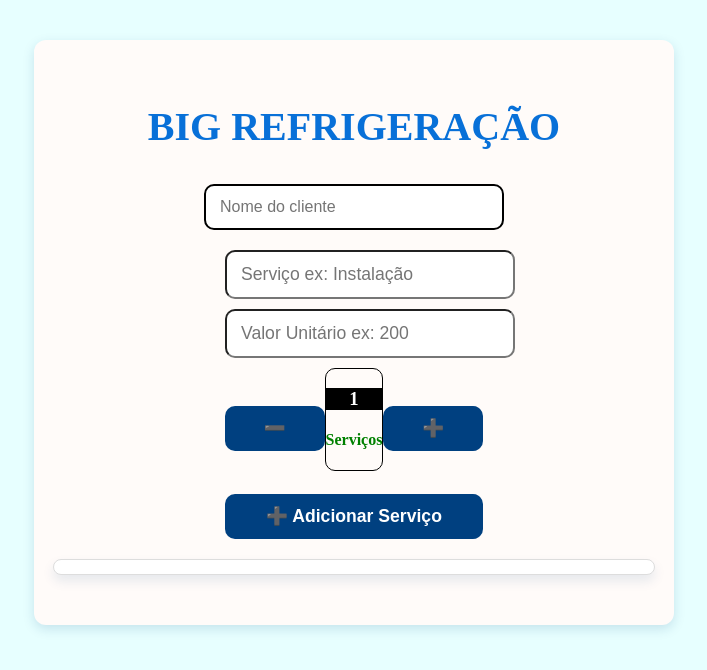
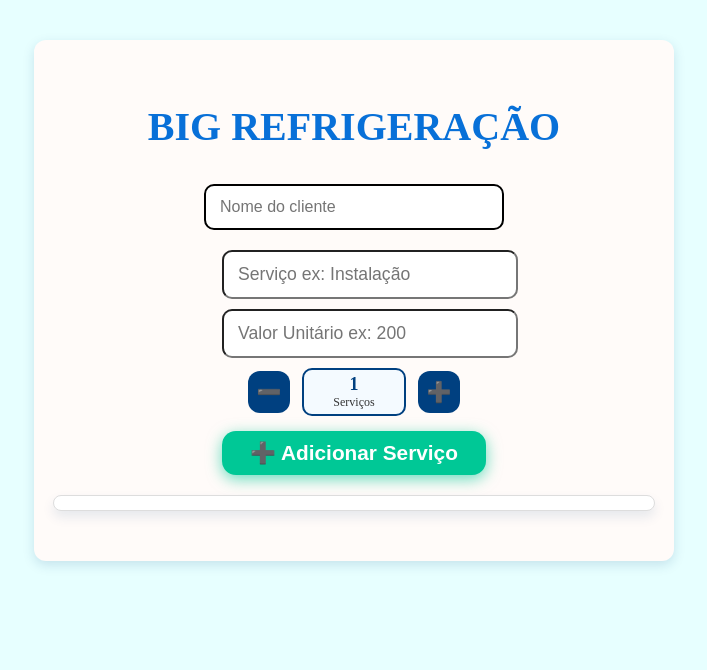
Before and after one commit to Geremiasrds/jamile-orcamentos, a React (Create React App) app: page / in a window 1280 px wide. Shown: the top 670 px of the page, without its empty margins (286-993 px from the left). Built offline with nearby package versions, Linux system fonts and the light colour scheme.

Commit message:
Adiciona mensagem de erro que desaparece após 5 segundos

```diff
--- a/src/App.jsx
+++ b/src/App.jsx
@@ -60,9 +60,18 @@ const App = () => {
     setMostrarBotaoAddOrcamento(true);
   };
 
-  const editarServico = (index) => {
+  const editarServico = (index, novoServico = null) => {
+  if (novoServico) {
+    // Atualização inline vindo do input do ListaServicos
+    const novosServicos = [...servicos];
+    novosServicos[index] = novoServico;
+    setServicos(novosServicos);
+  } else {
+    // Edição via botão externo (caso ServicoForm ainda use)
     setEditandoServicoIndex(index);
-  };
+  }
+};
+
 
   const excluirServico = (index) => {
     const novos = servicos.filter((_, i) => i !== index);
--- a/src/components/ListaServicos.jsx
+++ b/src/components/ListaServicos.jsx
@@ -1,26 +1,107 @@
-import React from "react";
-import { Card, CardBody, ButtonGroup, ButtonMini } from "../styles/StyledComponents";
+import React, { useState } from "react";
+import {
+  Card,
+  CardBody,
+  ButtonGroup,
+  ButtonMini,
+} from "../styles/StyledComponents";
 
 const ListaServicos = ({ servicos, onEditar, onExcluir }) => {
+  const [editandoIndex, setEditandoIndex] = useState(null);
+  const [valoresEditados, setValoresEditados] = useState({
+    servico: "",
+    qtd: 1,
+    valorUnitario: 0,
+  });
+
+  const iniciarEdicao = (index) => {
+    setEditandoIndex(index);
+    setValoresEditados({ ...servicos[index] });
+  };
+
+  const cancelarEdicao = () => {
+    setEditandoIndex(null);
+  };
+
+  const salvarEdicao = (index) => {
+    onEditar(index, valoresEditados);
+    setEditandoIndex(null);
+  };
+
   return (
     <Card>
       <CardBody>
         {servicos.map((s, index) => (
-          <div className=""
+          <div
             key={index}
             style={{
-              display: "flex",               // Alinha conteúdo em linha
-              justifyContent: "space-between", // Espaço entre serviço e botões           // Alinha verticalmente
-              marginBottom: "5px",
+              marginBottom: "15px",
+              borderBottom: "1px solid #ccc",
+              paddingBottom: "10px",
             }}
           >
+            {editandoIndex === index ? (
+              <>
+                {/* 👇 Preview atualizado em tempo real */}
+                <p style={{ margin: "0 0 6px 0", fontWeight: "bold", color: "#333" }}>
+                  {valoresEditados.qtd}x {valoresEditados.servico} - R$ {valoresEditados.valorUnitario.toFixed(2)} cada
+                </p>
+
+                <div style={{ display: "flex", gap: "8px", alignItems: "center" }}>
+                  <input
+                    type="text"
+                    value={valoresEditados.servico}
+                    onChange={(e) =>
+                      setValoresEditados((prev) => ({
+                        ...prev,
+                        servico: e.target.value,
+                      }))
+                    }
+                    placeholder="Serviço"
+                    style={{ width: "120px" }}
+                  />
+                  <input
+                    type="number"
+                    value={valoresEditados.qtd}
+                    onChange={(e) =>
+                      setValoresEditados((prev) => ({
+                        ...prev,
+                        qtd: Number(e.target.value),
+                      }))
+                    }
+                    placeholder="Qtd"
+                    style={{ width: "50px" }}
+                  />
+                  <input
+                    type="number"
+                    step="0.01"
+                    value={valoresEditados.valorUnitario}
+                    onChange={(e) =>
+                      setValoresEditados((prev) => ({
+                        ...prev,
+                        valorUnitario: Number(e.target.value),
+                      }))
+                    }
+                    placeholder="Valor"
+                    style={{ width: "90px" }}
+                  />
+                  <ButtonGroup>
+                    <ButtonMini onClick={() => salvarEdicao(index)}>💾</ButtonMini>
+                    <ButtonMini onClick={cancelarEdicao}>❌</ButtonMini>
+                  </ButtonGroup>
+                </div>
+              </>
+            ) : (
+              <div style={{ display: "flex", justifyContent: "space-between", alignItems: "center" }}>
                 <p style={{ margin: 0 }}>
                   <strong>{s.qtd}x {s.servico}</strong> - R$ {s.valorUnitario.toFixed(2)} cada
                 </p>
                 <ButtonGroup>
-              <ButtonMini onClick={() => onEditar(index)}>✏️</ButtonMini>
+                  <ButtonMini onClick={() => iniciarEdicao(index)}>✏️</ButtonMini>
                   <ButtonMini onClick={() => onExcluir(index)}>❌</ButtonMini>
                 </ButtonGroup>
+              </div>
+            )}
           </div>
         ))}
       </CardBody>
--- a/src/components/ServicoForm.jsx
+++ b/src/components/ServicoForm.jsx
@@ -1,12 +1,20 @@
 import React, { useEffect, useState } from "react";
-import { Input, Button } from "../styles/StyledComponents";
+
+import {
+  Input,
+  QuantidadeContainer,
+  QuantidadeBotao,
+  QuantidadeBox,
+  QuantidadeNumero,
+  QuantidadeLabel,
+  AddButton, // importe aqui
+} from "../styles/StyledComponents";
 
 const ServicoForm = ({ adicionarServico, editandoServico }) => {
-  const [servico, setServico] = useState(""); // Nome do serviço
-  const [qtd, setQtd] = useState(1); // Quantidade do serviço
-  const [valorUnitario, setValorUnitario] = useState(""); // Valor por unidade
+  const [servico, setServico] = useState("");
+  const [qtd, setQtd] = useState(1);
+  const [valorUnitario, setValorUnitario] = useState("");
 
-  // Se estiver editando, preenche os campos com os dados do serviço
   useEffect(() => {
     if (editandoServico) {
       setServico(editandoServico.servico);
@@ -15,7 +23,6 @@ const ServicoForm = ({ adicionarServico, editandoServico }) => {
     }
   }, [editandoServico]);
 
-  // Função para adicionar ou atualizar o serviço
   const handleAdicionar = () => {
     if (!servico || !valorUnitario || qtd <= 0) return;
     adicionarServico({
@@ -23,56 +30,43 @@ const ServicoForm = ({ adicionarServico, editandoServico }) => {
       qtd: Number(qtd),
       valorUnitario: Number(valorUnitario),
     });
-    // Limpa os campos
     setServico("");
     setQtd(1);
     setValorUnitario("");
   };
 
-  // Funções para incrementar ou decrementar a quantidade
-  const aumentarQtd = () => setQtd(prev => prev + 1);
-  const diminuirQtd = () => setQtd(prev => (prev > 1 ? prev - 1 : 1));
+  const aumentarQtd = () => setQtd((prev) => prev + 1);
+  const diminuirQtd = () => setQtd((prev) => (prev > 1 ? prev - 1 : 1));
 
   return (
     <div>
-
-      {/* Campo do nome do serviço */}
       <Input
         placeholder="Serviço ex: Instalação"
         value={servico}
-        onChange={e => setServico(e.target.value)}
+        onChange={(e) => setServico(e.target.value)}
       />
 
-
-<Input
+      <Input
         type="number"
         placeholder="Valor Unitário ex: 200"
         value={valorUnitario}
-        onChange={e => setValorUnitario(e.target.value)}
+        onChange={(e) => setValorUnitario(e.target.value)}
       />
 
+      <QuantidadeContainer>
+        <QuantidadeBotao onClick={diminuirQtd}>➖</QuantidadeBotao>
 
-      <div style={{ display: "flex", alignItems: "center", marginBottom: "5px" }}>
-        {/* Botão de diminuir */}
-        <Button onClick={diminuirQtd} style={{ width: "" }}>➖</Button>
+        <QuantidadeBox>
+          <QuantidadeNumero>{qtd}</QuantidadeNumero>
+          <QuantidadeLabel>Serviços</QuantidadeLabel>
+        </QuantidadeBox>
 
-        {/* Quantidade atual */}
-        <div style={{ fontSize: "16px", textAlign: "center",  color:'green', border: '1px solid black', borderRadius: '10px'} }>
-          <h3 style={{color: 'white', backgroundColor:"black"}}>{qtd}</h3>
-          <h4>Serviços</h4>
-        </div>
+        <QuantidadeBotao onClick={aumentarQtd}>➕</QuantidadeBotao>
+      </QuantidadeContainer>
 
-        {/* Botão de aumentar */}
-        <Button onClick={aumentarQtd} style={{ width: "" }}>➕</Button>
-      </div>
-
-      {/* Campo de valor unitário */}
-
-
-      {/* Botão para adicionar ou atualizar */}
-      <Button onClick={handleAdicionar}>
+      <AddButton onClick={handleAdicionar}>
         {editandoServico ? "✏️ Atualizar Serviço" : "➕ Adicionar Serviço"}
-      </Button>
+      </AddButton>
     </div>
   );
 };
--- a/src/styles/StyledComponents.js
+++ b/src/styles/StyledComponents.js
@@ -1,4 +1,4 @@
-import styled from "styled-components";
+import styled, { keyframes } from "styled-components";
 
 export const Container = styled.div`
   padding: 30px 20px;
@@ -141,3 +141,90 @@ export const TableCell = styled.td`
   text-align: left;
   color: #444;
 `;
+// Alinha os botões ➕ ➖ com a quantidade no meio
+export const QuantidadeContainer = styled.div`
+  display: flex;
+  align-items: center;
+  justify-content: center;
+  gap: 12px;
+  margin-top: 10px;
+`;
+
+// Botões ➕ e ➖ com mesmo tamanho e estilo arredondado
+export const QuantidadeBotao = styled.button`
+  width: 42px;
+  height: 42px;
+  font-size: 20px;
+  background-color: #004080;
+  color: white;
+  border: none;
+  border-radius: 12px;
+  cursor: pointer;
+  transition: background-color 0.3s;
+
+  &:hover {
+    background-color: #0066cc;
+  }
+`;
+
+// Caixa que mostra a quantidade com título "Serviços"
+export const QuantidadeBox = styled.div`
+  display: flex;
+  flex-direction: column;
+  align-items: center;
+  border: 2px solid #004080;
+  border-radius: 10px;
+  padding: 4px 10px;
+  background-color: #f4faff;
+  width: 80px;
+`;
+
+export const QuantidadeNumero = styled.span`
+  font-size: 18px;
+  font-weight: bold;
+  color: #004080;
+`;
+
+export const QuantidadeLabel = styled.span`
+  font-size: 12px;
+  color: #333;
+`;
+
+
+// styledComponents.js
+
+
+// Animação glow pulsante
+const glow = keyframes`
+  0%, 100% {
+    box-shadow: 0 0 8px #00c896, 0 0 20px #00c896;
+  }
+  50% {
+    box-shadow: 0 0 15px #00fcb0, 0 0 30px #00fcb0;
+  }
+`;
+
+export const AddButton = styled.button`
+  background-color: #00c896;
+  color: white;
+  margin-top: 15px;
+  font-weight: 700;
+  padding: 10px 28px;
+  border: none;
+  border-radius: 14px;
+  cursor: pointer;
+  font-size: 1.3rem;
+  transition: background-color 0.3s ease, transform 0.2s ease;
+  box-shadow: 0 4px 15px rgba(0, 200, 150, 0.6);
+
+  &:hover {
+    background-color: #00b386;
+    animation: ${glow} 2s infinite ease-in-out;
+    transform: scale(1.05);
+  }
+
+  &:active {
+    transform: scale(0.98);
+    box-shadow: 0 2px 8px rgba(0, 180, 130, 0.8);
+  }
+`;
```
Lines whose indentation alone changed are shown as unchanged.
